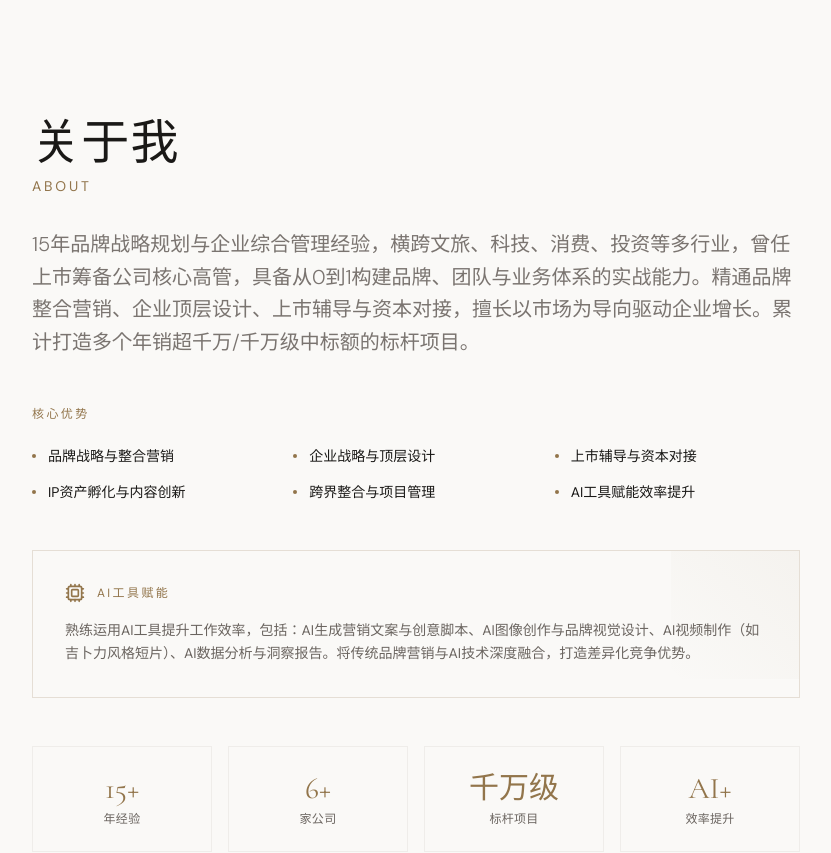
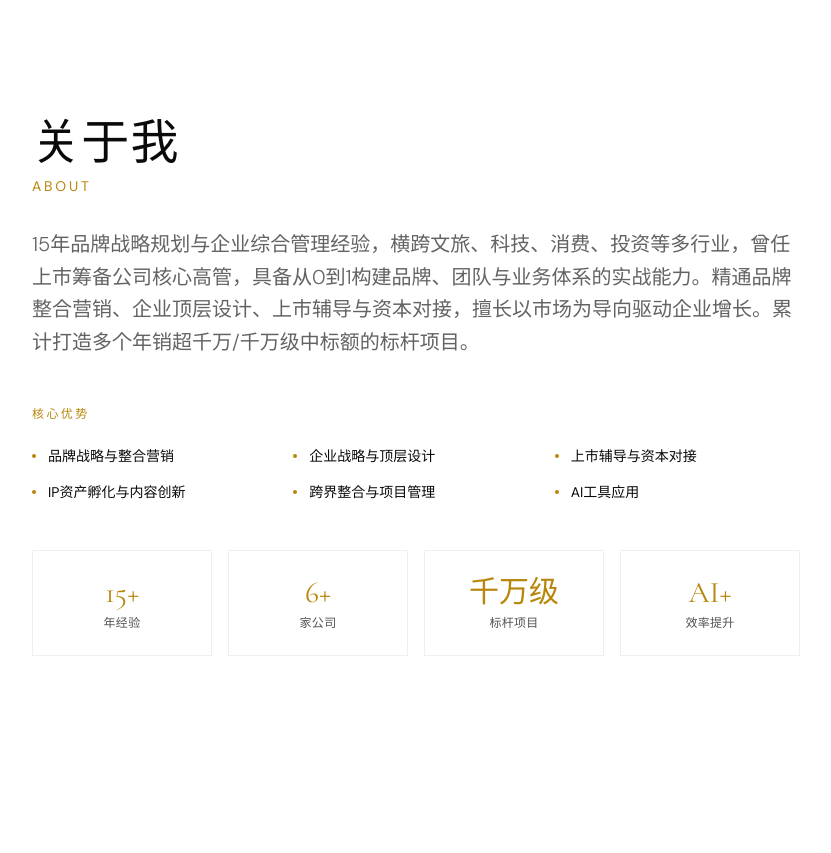
Before and after one commit to Catbabyfiona/guona-resume, a Next.js app: page / in a window 1280 px wide. Shown: the part 840-1693 px from the top of the page, without its empty margins (224-1055 px from the left). Built offline with nearby package versions, Linux system fonts and the light colour scheme.

Commit message:
feat: 恢复精选项目 + 调整AI技能位置 + 白色金色黑色风格

```diff
--- a/src/app/globals.css
+++ b/src/app/globals.css
@@ -51,60 +51,63 @@
 }
 
 :root {
-  --radius: 0.25rem;
-  --background: #faf9f7;
-  --foreground: #1a1917;
+  --radius: 0.125rem;
+  /* 白色+金色+黑色高级杂志风 */
+  --background: #ffffff;
+  --foreground: #0a0a0a;
   --card: #ffffff;
-  --card-foreground: #1a1917;
+  --card-foreground: #0a0a0a;
   --popover: #ffffff;
-  --popover-foreground: #1a1917;
-  --primary: #1a1917;
-  --primary-foreground: #faf9f7;
-  --secondary: #f4f3f0;
-  --secondary-foreground: #1a1917;
-  --muted: #f0eeeb;
-  --muted-foreground: #6b6560;
-  --accent: #e8e5e0;
-  --accent-foreground: #1a1917;
+  --popover-foreground: #0a0a0a;
+  --primary: #0a0a0a;
+  --primary-foreground: #ffffff;
+  --secondary: #f5f5f5;
+  --secondary-foreground: #0a0a0a;
+  --muted: #fafafa;
+  --muted-foreground: #525252;
+  --accent: #e5e5e5;
+  --accent-foreground: #0a0a0a;
   --destructive: #dc2626;
-  --border: #e5e2dd;
-  --input: #e5e2dd;
-  --ring: #c9c5bf;
-  --chart-1: #1a1917;
-  --chart-2: #6b6560;
-  --chart-3: #a8a29e;
-  --chart-4: #d6d3cf;
-  --chart-5: #f0eeeb;
-  --gold: #92754b;
-  --gold-light: #b8956a;
+  --border: #e0e0e0;
+  --input: #e0e0e0;
+  --ring: #a3a3a3;
+  --chart-1: #0a0a0a;
+  --chart-2: #525252;
+  --chart-3: #a3a3a3;
+  --chart-4: #d4d4d4;
+  --chart-5: #f5f5f5;
+  /* 纯金色系 */
+  --gold: #b8860b;
+  --gold-light: #d4a017;
 }
 
 .dark {
-  --background: #0f0e0d;
-  --foreground: #f5f3f0;
-  --card: #1a1917;
-  --card-foreground: #f5f3f0;
-  --popover: #1a1917;
-  --popover-foreground: #f5f3f0;
-  --primary: #f5f3f0;
-  --primary-foreground: #0f0e0d;
-  --secondary: #1a1917;
-  --secondary-foreground: #f5f3f0;
-  --muted: #1a1917;
-  --muted-foreground: #a8a29e;
-  --accent: #252320;
-  --accent-foreground: #f5f3f0;
+  /* 黑色+金色高级风 */
+  --background: #0a0a0a;
+  --foreground: #fafafa;
+  --card: #141414;
+  --card-foreground: #fafafa;
+  --popover: #141414;
+  --popover-foreground: #fafafa;
+  --primary: #fafafa;
+  --primary-foreground: #0a0a0a;
+  --secondary: #1a1a1a;
+  --secondary-foreground: #fafafa;
+  --muted: #1a1a1a;
+  --muted-foreground: #a3a3a3;
+  --accent: #262626;
+  --accent-foreground: #fafafa;
   --destructive: #dc2626;
-  --border: #2a2825;
-  --input: #2a2825;
-  --ring: #4a4743;
-  --chart-1: #f5f3f0;
-  --chart-2: #d6d3cf;
-  --chart-3: #a8a29e;
-  --chart-4: #6b6560;
-  --chart-5: #4a4743;
-  --gold: #b8956a;
-  --gold-light: #d4a978;
+  --border: #2a2a2a;
+  --input: #2a2a2a;
+  --ring: #525252;
+  --chart-1: #fafafa;
+  --chart-2: #d4d4d4;
+  --chart-3: #a3a3a3;
+  --chart-4: #525252;
+  --chart-5: #262626;
+  --gold: #d4a017;
+  --gold-light: #e5b923;
 }
 
 @layer base {
@@ -131,11 +134,6 @@
 @keyframes fadeIn {
   from { opacity: 0; }
   to { opacity: 1; }
-}
-
-@keyframes lineExpand {
-  from { transform: scaleX(0); }
-  to { transform: scaleX(1); }
 }
 
 .animate-fade-in-up {
@@ -176,16 +174,16 @@
 }
 
 ::-webkit-scrollbar-thumb {
-  background: #d6d3cf;
+  background: #d4d4d4;
   border-radius: 2px;
 }
 
 .dark ::-webkit-scrollbar-thumb {
-  background: #4a4743;
+  background: #525252;
 }
 
 ::-webkit-scrollbar-thumb:hover {
-  background: #a8a29e;
+  background: #a3a3a3;
 }
 
 /* 文字截断 */
@@ -198,7 +196,7 @@
 
 /* 选中样式 */
 ::selection {
-  background: rgba(146, 117, 75, 0.2);
+  background: rgba(184, 134, 11, 0.2);
   color: inherit;
 }
 
--- a/src/app/page.tsx
+++ b/src/app/page.tsx
@@ -1,8 +1,7 @@
 "use client";
 
 import { useEffect, useState } from "react";
-import Image from "next/image";
-import { Mail, Phone, MapPin, Calendar, ChevronDown, Sparkles, FileText, Video, Cpu, ArrowRight } from "lucide-react";
+import { Mail, Phone, MapPin, Calendar, ChevronDown, Sparkles, FileText, Video, ArrowRight, Briefcase } from "lucide-react";
 
 // 简历数据 - 郭娜
 const resumeData = {
@@ -19,7 +18,7 @@ const resumeData = {
     "上市辅导与资本对接",
     "IP资产孵化与内容创新",
     "跨界整合与项目管理",
-    "AI工具赋能效率提升"
+    "AI工具应用"
   ],
   stats: [
     { value: "15+", label: "年经验" },
@@ -71,6 +70,28 @@ const resumeData = {
       highlights: ["整合营销", "品牌策略", "活动执行", "客户管理"]
     }
   ],
+  projects: [
+    {
+      name: "阖家燕品牌战略体系打造",
+      description: "完成全新阖家燕品牌从0到1的战略体系打造，制定品牌定位、包装策略、推广策略，拓展品牌推广渠道，策划公众营销事件。",
+      tags: ["品牌定位", "包装设计", "营销策划", "渠道拓展"]
+    },
+    {
+      name: "「醉美老板娘」国潮好酒社会化传播",
+      description: "将传统白酒与「国潮文化」结合，打造差异化品牌定位。策划「醉美老板娘」社会化事件，显著提升品牌在目标人群中的渗透率与知名度。",
+      tags: ["国潮IP", "事件营销", "社会化传播", "品牌升级"]
+    },
+    {
+      name: "农副产品自媒体矩阵与扶贫项目",
+      description: "打造农业类短视频内容体系，运营微信公众号、抖音、微博等账号。7天内销售22万斤大米，销售额达150万元，消化当地村当年1/3产量。",
+      tags: ["内容矩阵", "短视频运营", "直播带货", "扶贫项目"]
+    },
+    {
+      name: "蒙牛真果粒酸奶新品上市整合营销",
+      description: "围绕蒙牛真果粒酸奶新品，策划线上线下整合营销活动（明星见面会、粉丝季、大型巡展、网红直播等），提升产品市场占有率。",
+      tags: ["新品上市", "整合营销", "KOL合作", "线下活动"]
+    }
+  ],
   education: [
     {
       school: "对外经济贸易大学",
@@ -81,8 +102,7 @@ const resumeData = {
   skills: {
     "核心能力": ["品牌战略与整合营销", "企业战略与顶层设计", "上市辅导与资本对接", "IP资产孵化与内容创新"],
     "专业技能": ["品牌定位与重塑", "整合营销策划", "IP孵化运营", "危机公关处理", "团队建设管理"],
-    "AI工具应用": ["AI生成文案策划", "AI图像创作", "AI视频制作", "AI数据分析", "AI效率工具链"],
-    "工具技能": ["PPT / Word / Excel", "品牌数据分析", "项目管理", "预算管理"]
+    "工具技能": ["PPT / Word / Excel", "品牌数据分析", "项目管理", "预算管理", "AI工具应用"]
   },
   portfolio: [
     {
@@ -239,6 +259,22 @@ function PortfolioCard({ title, subtitle, description, type, tags, link, pwd }:
   );
 }
 
+function ProjectCard({ name, description, tags }: { name: string; description: string; tags: string[] }) {
+  return (
+    <div className="group p-8 bg-card border border-border hover:border-[var(--gold)] transition-all duration-500">
+      <h4 className="font-serif text-lg mb-3 group-hover:text-[var(--gold)] transition-colors">{name}</h4>
+      <p className="text-sm text-muted-foreground leading-relaxed mb-6">{description}</p>
+      <div className="flex flex-wrap gap-2">
+        {tags.map((tag, i) => (
+          <span key={i} className="text-xs px-3 py-1 border border-border/50 text-muted-foreground">
+            {tag}
+          </span>
+        ))}
+      </div>
+    </div>
+  );
+}
+
 export default function ResumePage() {
   const [mounted, setMounted] = useState(false);
   const [activeSection, setActiveSection] = useState("");
@@ -256,7 +292,7 @@ export default function ResumePage() {
         }
       });
 
-      const sections = ["about", "experience", "skills", "portfolio", "education", "contact"];
+      const sections = ["about", "experience", "skills", "projects", "portfolio", "education", "contact"];
       for (const section of sections) {
         const el = document.getElementById(section);
         if (el) {
@@ -294,6 +330,7 @@ export default function ResumePage() {
               { id: "about", label: "关于" },
               { id: "experience", label: "经历" },
               { id: "skills", label: "技能" },
+              { id: "projects", label: "项目" },
               { id: "portfolio", label: "作品集" },
               { id: "education", label: "教育" },
               { id: "contact", label: "联系" }
@@ -406,24 +443,8 @@ export default function ResumePage() {
             </div>
           </div>
 
-          {/* AI工具优势 */}
-          <div className="reveal delay-300 mb-12 p-8 border border-[var(--gold)]/20 relative overflow-hidden">
-            <div className="absolute top-0 right-0 w-32 h-32 bg-gradient-to-bl from-[var(--gold)]/5 to-transparent" />
-            <div className="relative">
-              <div className="flex items-center gap-3 mb-4">
-                <Cpu className="w-5 h-5 text-[var(--gold)]" />
-                <h4 className="text-xs tracking-[0.2em] uppercase text-[var(--gold)]">
-                  AI工具赋能
-                </h4>
-              </div>
-              <p className="text-sm text-muted-foreground leading-relaxed">
-                熟练运用AI工具提升工作效率，包括：AI生成营销文案与创意脚本、AI图像创作与品牌视觉设计、AI视频制作（如吉卜力风格短片）、AI数据分析与洞察报告。将传统品牌营销与AI技术深度融合，打造差异化竞争优势。
-              </p>
-            </div>
-          </div>
-
           {/* 数据统计 */}
-          <div className="reveal delay-400 grid grid-cols-4 gap-4">
+          <div className="reveal delay-300 grid grid-cols-4 gap-4">
             {resumeData.stats.map((stat, i) => (
               <div key={i} className="text-center p-6 border border-border/50 hover:border-[var(--gold)]/30 transition-colors">
                 <p className="font-serif text-3xl text-[var(--gold)] mb-1">{stat.value}</p>
@@ -466,6 +487,23 @@ export default function ResumePage() {
                   ))}
                 </div>
               </div>
+            ))}
+          </div>
+        </div>
+      </section>
+
+      {/* 精选项目 */}
+      <section id="projects" className="py-32 md:py-40 px-8 bg-secondary/[0.03]">
+        <div className="max-w-4xl mx-auto">
+          <div className="reveal">
+            <div className="flex items-center gap-3">
+              <Briefcase className="w-6 h-6 text-[var(--gold)]" />
+              <SectionTitle subtitle="Projects">精选项目</SectionTitle>
+            </div>
+          </div>
+          <div className="reveal delay-100 grid md:grid-cols-2 gap-6">
+            {resumeData.projects.map((project, index) => (
+              <ProjectCard key={index} {...project} />
             ))}
           </div>
         </div>
```
